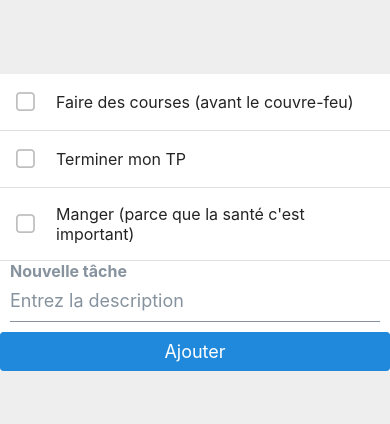
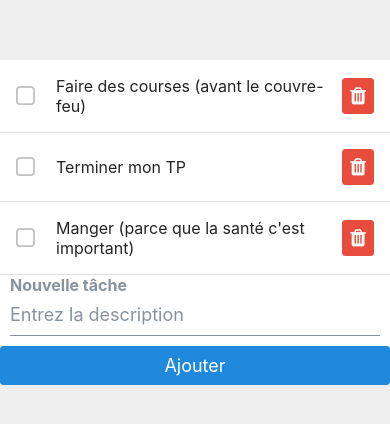
Before and after one commit to 2Itech-CDA-Lyon/react-native-todo, a React Native app: screen / in a window 390 px wide. Shown: the part 200-624 px from the top of the page. Built offline with nearby package versions, Linux system fonts and the light colour scheme; data requests are answered from the project's data file.

Commit message:
Add task deletion

```diff
--- a/App.tsx
+++ b/App.tsx
@@ -1,7 +1,7 @@
 import { StatusBar } from 'expo-status-bar';
 import React, { useState } from 'react';
 import { ActivityIndicator, StyleSheet, View } from 'react-native';
-import { Button, Input, ListItem } from 'react-native-elements';
+import { Button, Icon, Input, ListItem } from 'react-native-elements';
 import { useFetchAllTasks } from './hooks';
 import { ITask } from './models';
 import RequestState from './request-state';
@@ -31,7 +31,15 @@ export default function App() {
       body: JSON.stringify(newTask),
     })
     .then(response => response.json())
-    .then( (json: ITask) => actions.addTask(json));
+    .then((json: ITask) => actions.addTask(json));
+  }
+
+  const deleteTask = (id: number) => {
+    fetch(`http://localhost:3000/tasks/${id}`, {
+      method: 'DELETE',
+    })
+    .then(response => response.json())
+    .then(() => actions.removeTask(id));
   }
 
   // Dès que la requête a réussi, bascule sur l'affichage normal
@@ -50,6 +58,18 @@ export default function App() {
                   {task.description}
                 </ListItem.Title>
               </ListItem.Content>
+              <Button
+                buttonStyle={{ backgroundColor: "#E74C3C" }}
+                icon={
+                  <Icon
+                    type="font-awesome"
+                    name="trash"
+                    size={20}
+                    color="white"
+                  />
+                }
+                onPress={() => task.id && deleteTask(task.id)}
+              />
             </ListItem>
         )}
         <Input
--- a/hooks/FetchAllTasks.ts
+++ b/hooks/FetchAllTasks.ts
@@ -46,6 +46,15 @@ const useFetchAllTasks = () => {
     ]);
   }
 
+  // Crée une fonction permettant de supprimer une tâche aux tâches existantes
+  const removeTask = (id: number) => {
+    // Remplace la liste de tâches actuelle par une nouvelle liste...
+    setTasks(
+      // ...contenant uniquement les tâches qui n'ont pas l'ID demandé
+      tasks.filter( (task) => task.id !== id)
+    );
+  }
+
   // Renvoie l'état actuel de la liste des tâches et de l'avancement de la requête dans le composant
   // qui a appelé ce hook afin qu'il puisse adapter son affichage en fonction
   return {
@@ -53,6 +62,7 @@ const useFetchAllTasks = () => {
     requestState,
     actions: {
       addTask,
+      removeTask,
     }
   };
 };
```
